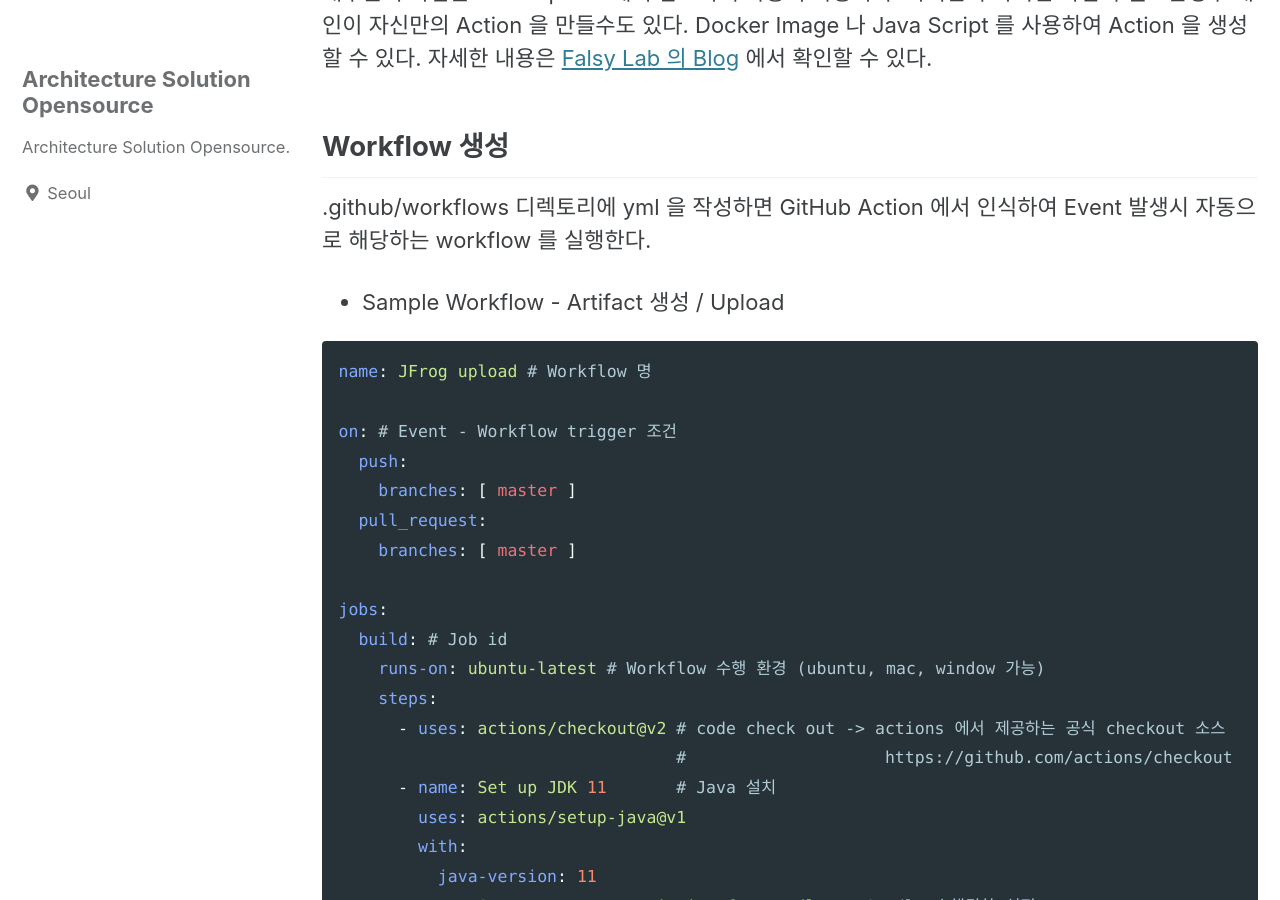
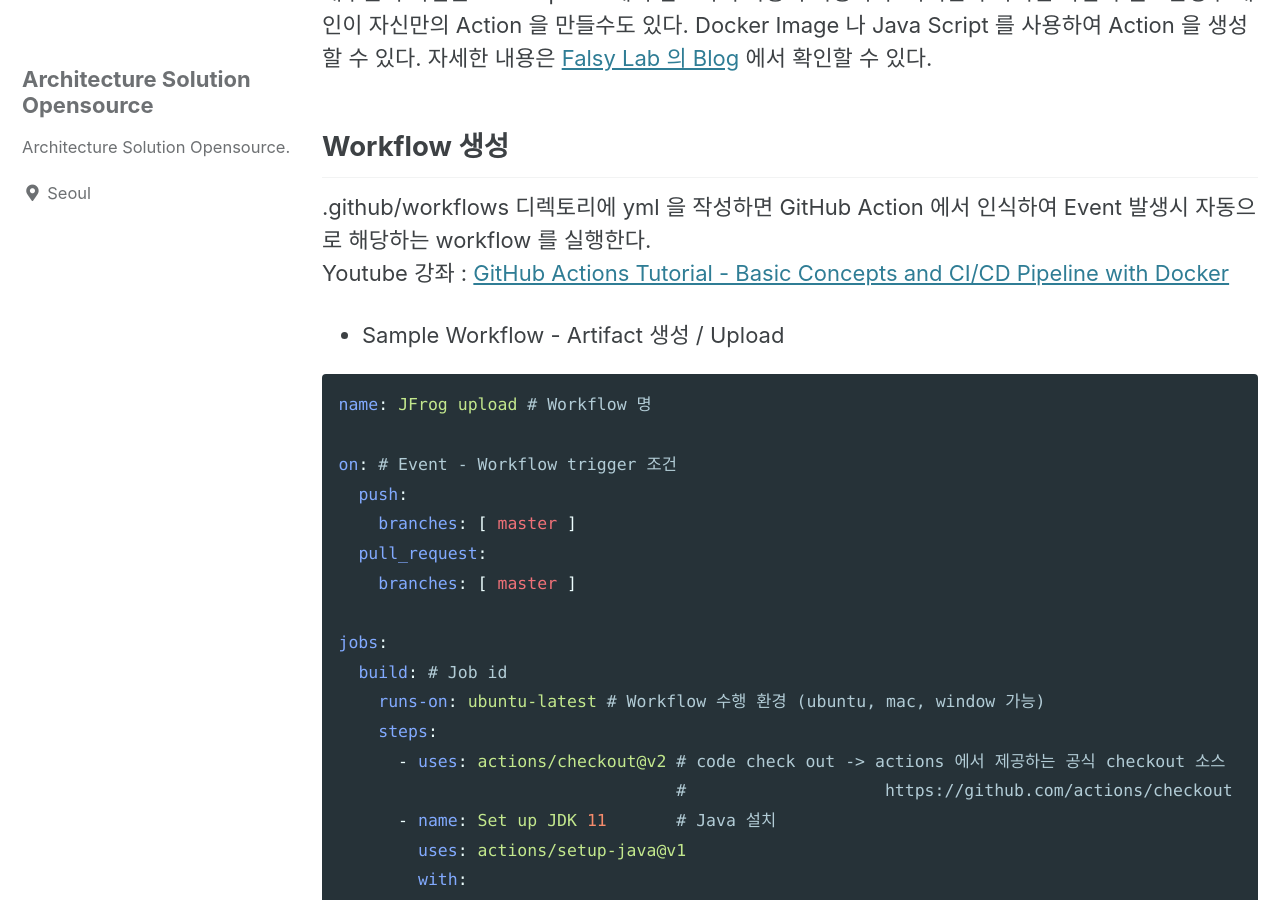
Before and after one commit to ArchiSol/archisol.github.io, a Jekyll site: the page built from _posts/2021-04-16-github-action.md, in a window 1280 px wide and 900 px high, scrolled down 742 px. Built offline with Jekyll 4.4.1, drawn with Linux system fonts in a browser that asks for light colours; cached includes are drawn as plain includes.

Commit message:
docs: update

```diff
--- a/_posts/2021-04-16-github-action.md
+++ b/_posts/2021-04-16-github-action.md
@@ -21,6 +21,7 @@ Github Marketplace 를 통해 다른 사용자들이 공개한 Action 을 바로
 
 ## Workflow 생성
 .github/workflows 디렉토리에 yml 을 작성하면 GitHub Action 에서 인식하여 Event 발생시 자동으로 해당하는 workflow 를 실행한다.
+Youtube 강좌 : [GitHub Actions Tutorial - Basic Concepts and CI/CD Pipeline with Docker](https://www.youtube.com/watch?v=R8_veQiYBjI&ab_channel=TechWorldwithNana)
 
 - Sample Workflow - Artifact  생성 / Upload
 
```
